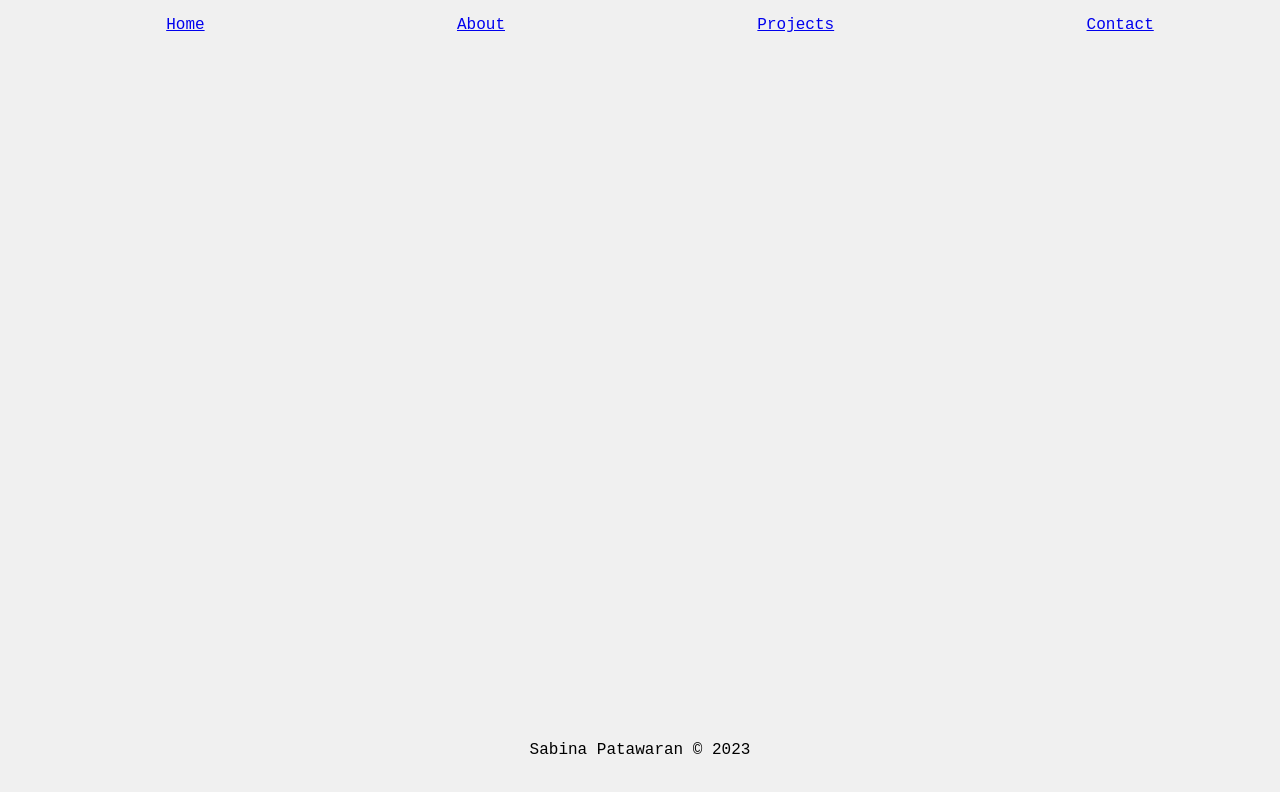
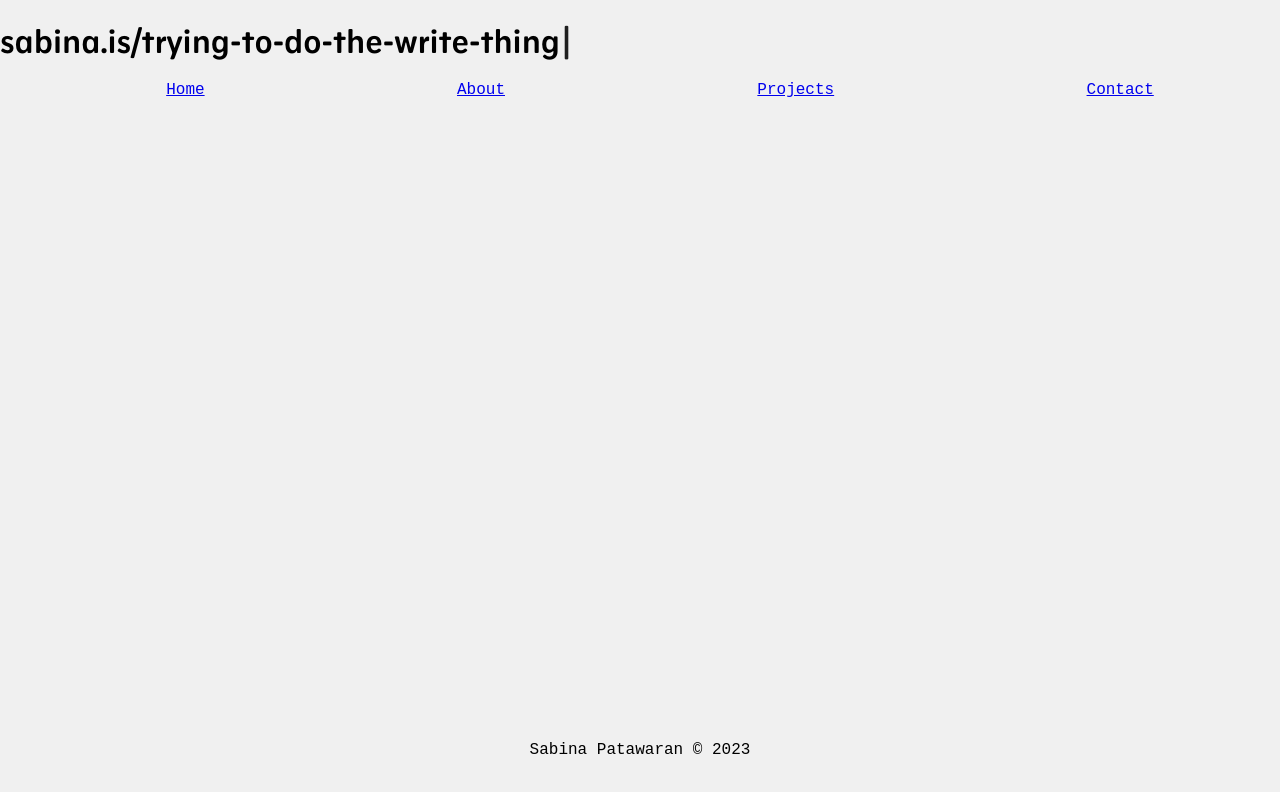
Before and after one commit to sabinapatawaran/sabina.is, a React (Create React App) app: page / in a window 1280 px wide. Shown: the top 792 px of the page. Built offline with nearby package versions, Linux system fonts and the light colour scheme.

Commit message:
suitable typing animation

```diff
--- a/package.json
+++ b/package.json
@@ -9,6 +9,7 @@
     "react-dom": "^18.2.0",
     "react-router-dom": "^5.3.4",
     "react-scripts": "5.0.1",
+    "react-typed": "^1.2.0",
     "web-vitals": "^2.1.4"
   },
   "scripts": {
--- a/src/components/Header/index.jsx
+++ b/src/components/Header/index.jsx
@@ -1,16 +1,24 @@
 import { useLocation } from "react-router-dom";
 import styles from "./Header.module.css";
+import Typed from 'react-typed';
 
 // Option: put typewriter component, put in the strings. And THEN apply the header styling to the whole header tag WRAPPING our typewriter.
+// Add use effect wherein clicking another link triggers a "delete" scroll effect.
 
 const Header = () => {
     const { pathname } = useLocation();
 
-    const headerStyles = pathname==="/" ? `${styles["welcome-header"]} ${styles["typed-fade-out"]}` : `${styles["other-header"]} ${styles["typed-fade-out"]}`
+    // const headerStyles = pathname==="/" ? `${styles["welcome-header"]} ${styles["typed-fade-out"]}` : `${styles["other-header"]} ${styles["typed-fade-out"]}`
 
     return (
         <header>
-
+            <h1>
+                sabina.is/
+                <Typed
+                    strings={[`trying-to-do-the-write-thing`]}
+                    typeSpeed={20}
+                    backSpeed={20} />
+            </h1>
             {/* <h1 className={headerStyles}>sabina.is/
                 {pathname === "/" && "a-gen-z-woman-of-colour-trying-to-do-the-write-thing"}
                 {pathname === "/about" && "someone-you-should-know-about"}
@@ -23,3 +31,5 @@ const Header = () => {
 }
 
 export default Header;
+
+// string interpolation -> colour the 'write'
```
Also changed, not shown: 1 other file (tests, documents, lock files or other folders).
